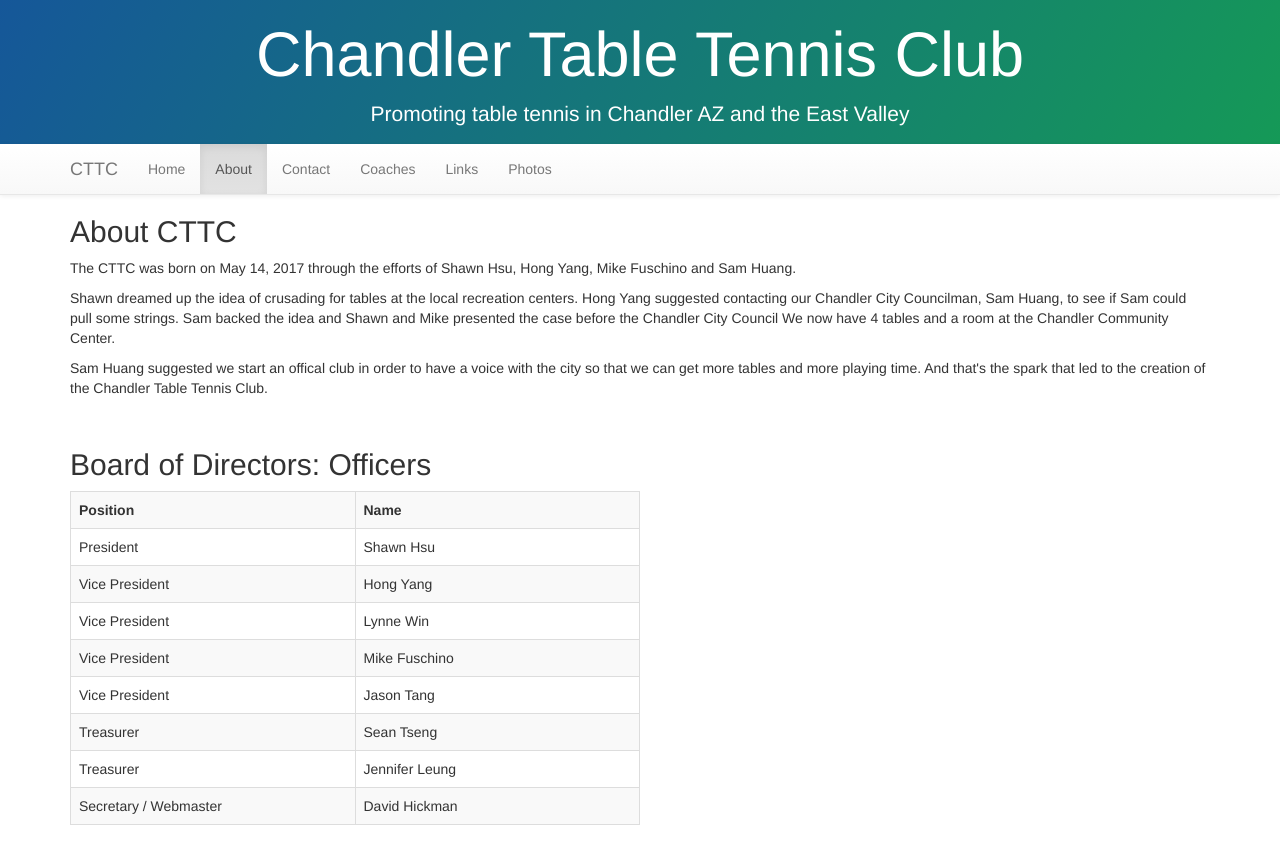
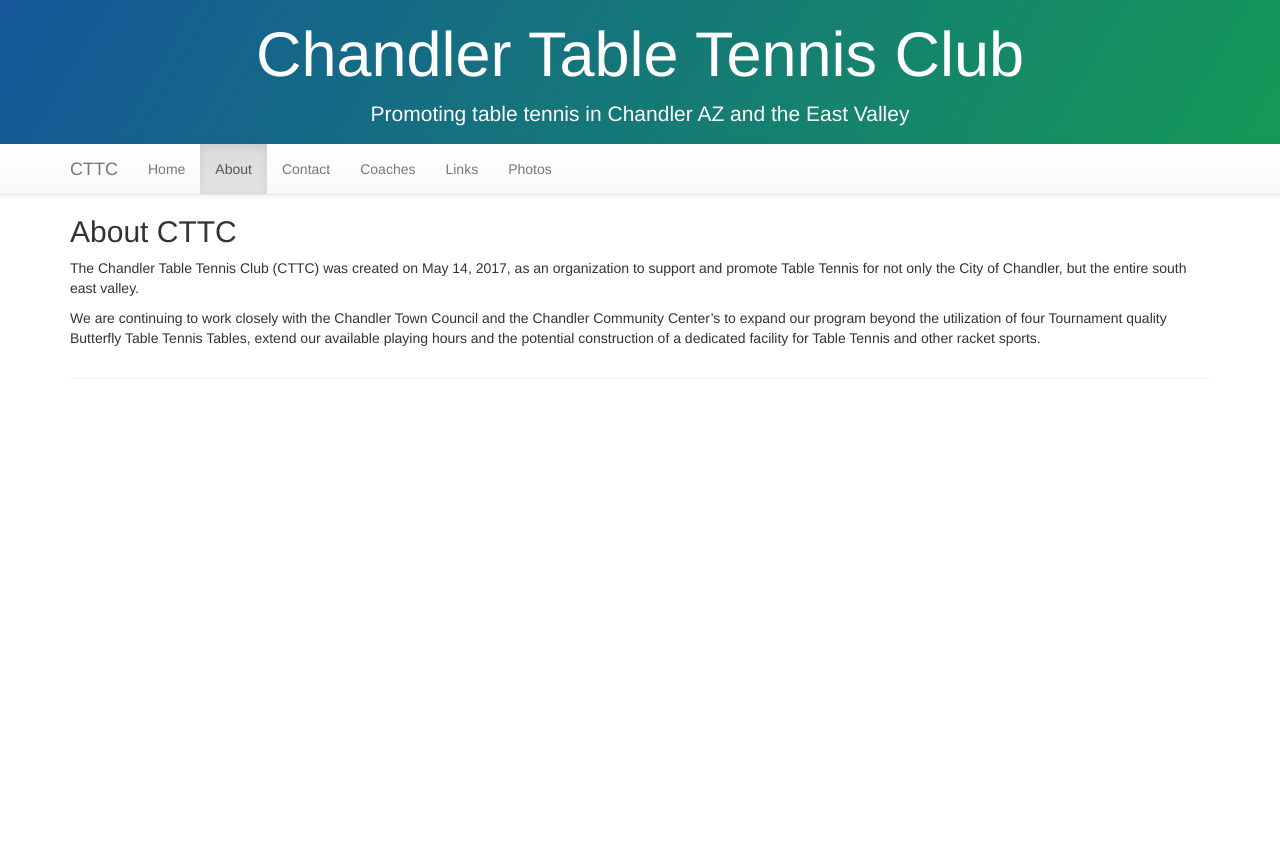
Before and after one commit to dlhpp/cttc, a plain HTML site: page about/index.html in a window 1280 px wide. Shown: the top 864 px of the page. After the commit the page ends 800 px from the top, so only its background shows below. Drawn offline with nearby package versions, Linux system fonts and the light colour scheme.

Commit message:
modifying about per request

```diff
--- a/about/index.html
+++ b/about/index.html
@@ -60,68 +60,14 @@
             <div class="col-md-12">
                 <h2>About CTTC</h2>
                 <p>
-                    The CTTC was born on May 14, 2017 through the efforts of Shawn Hsu,
-                    Hong Yang, Mike Fuschino and Sam Huang.
+                    The Chandler Table Tennis Club (CTTC) was created on May 14, 2017, as an organization to support
+                    and promote Table Tennis for not only the City of Chandler, but the entire south east valley.
                 </p>
-
                 <p>
-                    Shawn dreamed up the idea of crusading for tables
-                    at the local recreation centers.  Hong Yang suggested contacting
-                    our Chandler City Councilman, Sam Huang, to see if Sam could pull some strings.
-                    Sam backed the idea and Shawn and Mike presented the case before the Chandler City Council
-                    We now have 4 tables and a room at the Chandler Community Center.
-                </p>
-
-                <p>
-                    Sam Huang suggested we start an offical club in order to have a voice
-                    with the city so that we can get more tables and more playing time.
-                    And that's the spark that led to the creation of the Chandler Table Tennis Club.
-                </p>
-
-                <br>
-
-                <h2>Board of Directors: Officers</h2>
-                <p>
-                    <div class="table-responsive">
-                        <table class="table table-bordered table-hover table-striped" style="width:50%">
-                            <tr>
-                                <th width="50%">Position</th>
-                                <th>Name</th>
-                            </tr>
-                            <tr>
-                                <td>President</td>
-                                <td>Shawn Hsu</td>
-                            </tr>
-                            <tr>
-                                <td>Vice President</td>
-                                <td>Hong Yang</td>
-                            </tr>
-                            <tr>
-                                <td>Vice President</td>
-                                <td>Lynne Win</td>
-                            </tr>
-                            <tr>
-                                <td>Vice President</td>
-                                <td>Mike Fuschino</td>
-                            </tr>
-                            <tr>
-                                <td>Vice President</td>
-                                <td>Jason Tang</td>
-                            </tr>
-                            <tr>
-                                <td>Treasurer</td>
-                                <td>Sean Tseng</td>
-                            </tr>
-                            <tr>
-                                <td>Treasurer</td>
-                                <td>Jennifer Leung</td>
-                            </tr>
-                            <tr>
-                                <td>Secretary / Webmaster</td>
-                                <td>David Hickman</td>
-                            </tr>
-                        </table>
-                    </div>
+                    We are continuing to work closely with the Chandler Town Council and the Chandler Community
+                    Center’s to expand our program beyond the utilization of four Tournament quality Butterfly
+                    Table Tennis Tables, extend our available playing hours and the potential construction of
+                    a dedicated facility for Table Tennis and other racket sports.
                 </p>
             </div>
         </div>
```
Also changed, not shown: 1 other file.
